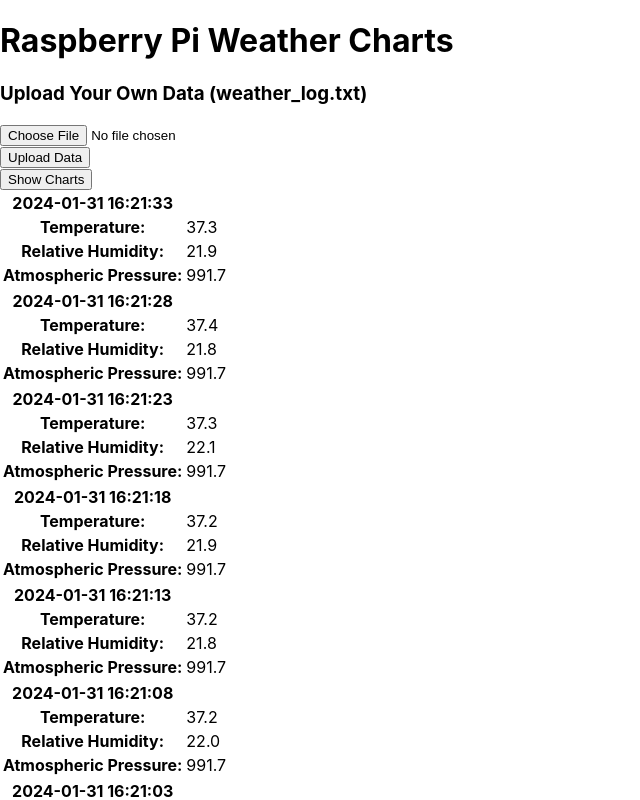
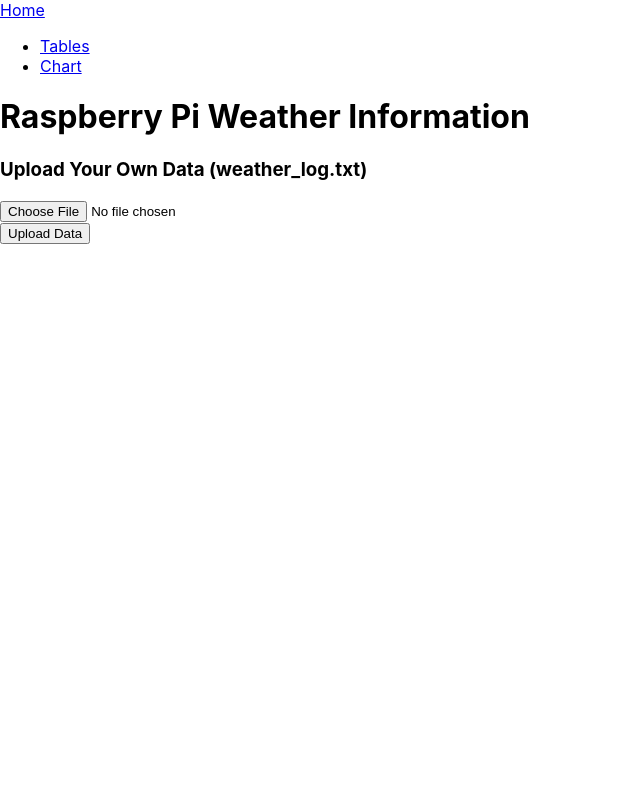
Before and after one commit to duyhoang9/milestone1, a React (Create React App) app: page / in a window 1280 px wide. Shown: the top 800 px of the page, without its empty margins (0-640 px from the left). Built offline with nearby package versions, Linux system fonts and the light colour scheme.

Commit message:
multiple page structure working

```diff
--- a/package.json
+++ b/package.json
@@ -11,9 +11,13 @@
     "express": "^4.18.2",
     "multer": "^1.4.5-lts.1",
     "react": "^18.2.0",
+    "react-bootstrap": "^2.10.1",
     "react-chartjs-2": "^5.2.0",
     "react-dom": "^18.2.0",
+    "react-router-bootstrap": "^0.26.2",
+    "react-router-dom": "^6.22.1",
     "react-scripts": "^5.0.1",
+    "styled-components": "^6.1.8",
     "web-vitals": "^2.1.4"
   },
   "type": "module",
--- a/src/App.js
+++ b/src/App.js
@@ -5,6 +5,9 @@
 import Hero from "./Components/Hero/Hero.js";
 import Tables from "./Components/Tables/Tables.js";
 import FileUpload from "./Components/FileUpload.js";
+import { BrowserRouter as Router, Routes, Route } from "react-router-dom";
+import Navbar from "./Components/Navbar.js";
+import { Link } from "react-router-dom";
 
 function App() {
   const reversedData = Data.slice().reverse();
@@ -52,27 +55,81 @@
   };
 
   return (
-    <div className="text-center h-100 bg-light">
-      <Hero />
-      <FileUpload onFileUpload={handleFileUpload} />
-      <button
-        type="button"
-        onClick={() => setShowCharts(!showCharts)}
-        className="btn btn-primary"
-      >
-        {showCharts ? "Show Original Data" : "Show Charts"}
-      </button>
-      {showCharts ? (
-        <section
-          id="weather-section-container"
-          className="py-3 d-flex flex-row flex-wrap justify-content-center align-items-center gap-5"
-        >
-          <Charts data={Data} />
-        </section>
-      ) : (
-        renderOriginalData()
-      )}
+    // multi page test
+    <div className="bg-light vh-100">
+      <Router>
+        <div className="px-5">
+          <Navbar />
+        </div>
+        <Routes>
+          <Route path="/" element={<Hero />} />
+          <Route path="/chart" element={<Charts data={Data} />} />
+          <Route
+            path="/table"
+            element={
+              <section
+                id="weather-section-container"
+                className=" py-3 d-flex flex-row flex-wrap justify-content-center align-items-center gap-5"
+              >
+                {weather}
+              </section>
+            }
+          />
+        </Routes>
+        {/* <div className="bg-light vh-100">
+        <nav className="navbar navbar-expand-lg bg-light">
+          <Link className="nav-item" to="/">
+            Home
+          </Link>
+          <Link to="/chart" activeStyle>
+            Chart View
+          </Link>{" "}
+          <Link to="/table" activeStyle>
+            Table View
+          </Link>
+        </nav>
+        <Routes>
+          <Route exact path="/" element={<Hero />} />
+          <Route exact path="/chart" element={<Charts data={Data} />} />
+          <Route
+            exact
+            path="/table"
+            element={
+              <section
+                id="weather-section-container"
+                className=" py-3 d-flex flex-row flex-wrap justify-content-center align-items-center gap-5"
+              >
+                {weather}
+              </section>
+            }
+          />
+        </Routes>
+      </div> */}
+      </Router>
     </div>
+
+    // // old structure
+    // <div className="text-center h-100 bg-light">
+    //   <Hero />
+    //   <FileUpload onFileUpload={handleFileUpload} />
+    //   <button
+    //     type="button"
+    //     onClick={() => setShowCharts(!showCharts)}
+    //     className="btn btn-primary"
+    //   >
+    //     {showCharts ? "Show Original Data" : "Show Charts"}
+    //   </button>
+    //   {showCharts ? (
+    //     <section
+    //       id="weather-section-container"
+    //       className="py-3 d-flex flex-row flex-wrap justify-content-center align-items-center gap-5"
+    //     >
+    //       <Charts data={Data} />
+    //     </section>
+    //   ) : (
+    //     renderOriginalData()
+    //   )}
+    // </div>
   );
 }
 
--- a/src/Components/Charts/Charts.js
+++ b/src/Components/Charts/Charts.js
@@ -1,19 +1,19 @@
 import React from "react";
-import { Line } from 'react-chartjs-2';
-import 'chart.js/auto'; // For Chart.js 3
-import 'chartjs-adapter-date-fns'; // Import the date adapter
+import { Line } from "react-chartjs-2";
+import "chart.js/auto"; // For Chart.js 3
+import "chartjs-adapter-date-fns"; // Import the date adapter
 
 const Charts = ({ data }) => {
   // Your chart configuration and rendering logic...
   const chartData = {
-    labels: data.map(item => item.wdate), // Assuming 'wdate' is your date field
+    labels: data.map((item) => item.wdate), // Assuming 'wdate' is your date field
     datasets: [
       {
-        label: 'Temperature',
-        data: data.map(item => parseFloat(item.wtemp)), // Convert string temperatures to numbers
+        label: "Temperature",
+        data: data.map((item) => parseFloat(item.wtemp)), // Convert string temperatures to numbers
         fill: false,
-        backgroundColor: 'rgb(255, 99, 132)',
-        borderColor: 'rgba(255, 99, 132, 0.2)',
+        backgroundColor: "rgb(255, 99, 132)",
+        borderColor: "rgba(255, 99, 132, 0.2)",
       },
     ],
   };
@@ -21,29 +21,29 @@
   const options = {
     scales: {
       x: {
-        type: 'time',
+        type: "time",
         time: {
-          unit: 'minute',
+          unit: "minute",
           // Ensure your date format here matches your actual data format
-          tooltipFormat: 'MMM d, yyyy, h:mm:ss a',
+          tooltipFormat: "MMM d, yyyy, h:mm:ss a",
         },
         title: {
           display: true,
-          text: 'Date'
-        }
+          text: "Date",
+        },
       },
       y: {
         beginAtZero: true,
         title: {
           display: true,
-          text: 'Temperature'
-        }
-      }
+          text: "Temperature",
+        },
+      },
     },
     // Additional configuration options...
   };
 
-  return <Line data={chartData} options={options} />;
+  return <Line className="bg-light" data={chartData} options={options} />;
 };
 
 export default Charts;
--- a/src/Components/Hero/Hero.js
+++ b/src/Components/Hero/Hero.js
@@ -2,12 +2,52 @@
 import "./Hero.css";
 
 const Hero = () => {
+  const [selectedFile, setSelectedFile] = useState(null);
+
+  const handleFileChange = (event) => {
+    setSelectedFile(event.target.files[0]);
+  };
+
+  const handleUpload = () => {
+    if (selectedFile) {
+      onFileUpload(selectedFile);
+    } else {
+      alert("Please select a file");
+    }
+  };
   return (
     <div className="" id="hero-wrapper">
       <div className="title bg-light px-4 py-5 text-center">
         <h1 className="display-5 fw-bold text-body-emphasis">
-          Raspberry Pi Weather Charts
+          Raspberry Pi Weather Information
         </h1>
+      </div>
+      <div className="py-5 text-center">
+        <h3>Upload Your Own Data (weather_log.txt)</h3>
+        <div
+          id="input-wrapper"
+          className="py-2 text-center d-flex flex-row justify-content-center"
+        >
+          <input
+            type="file"
+            onChange={handleFileChange}
+            className="form-control w-25 text-center"
+            id="formFile"
+            name="file"
+          />
+        </div>
+        <div
+          id="btn-wrapper"
+          className="py-2 text-center d-flex flex-row justify-content-center"
+        >
+          <button
+            type="button"
+            onClick={handleUpload}
+            className="btn btn-primary"
+          >
+            Upload Data
+          </button>
+        </div>
       </div>
     </div>
   );
--- /dev/null
+++ b/src/Components/Navbar.js
@@ -0,0 +1,39 @@
+import React from "react";
+import { BrowserRouter as Router, Routes, Route, Link } from "react-router-dom";
+
+const Navbar = () => {
+  return (
+    // <nav className="navbar navbar-expand-lg bg-light">
+    //   <Link className="nav-link" to="/">
+    //     Home
+    //   </Link>
+    //   <Link to="/chart" activeStyle>
+    //     Chart View
+    //   </Link>{" "}
+    //   <Link to="/table" activeStyle>
+    //     Table View
+    //   </Link>
+    // </nav>
+    <nav className="navbar navbar-expand-lg navbar-light bg-light">
+      <Link className="navbar-brand" to="/">
+        Home
+      </Link>
+      <div className="navbar">
+        <ul className="navbar-nav">
+          <li className="nav-item">
+            <Link className="nav-link" to="/table">
+              Tables
+            </Link>
+          </li>
+          <li className="nav-item">
+            <Link className="nav-link" to="/chart">
+              Chart
+            </Link>
+          </li>
+        </ul>
+      </div>
+    </nav>
+  );
+};
+
+export default Navbar;
--- a/src/index.js
+++ b/src/index.js
@@ -2,7 +2,6 @@
 import ReactDOM from "react-dom/client";
 import "./index.css";
 import App from "./App.js";
-
 
 const root = ReactDOM.createRoot(document.getElementById("root"));
 root.render(
```
Also changed, not shown: 1 other file (tests, documents, lock files or other folders).
